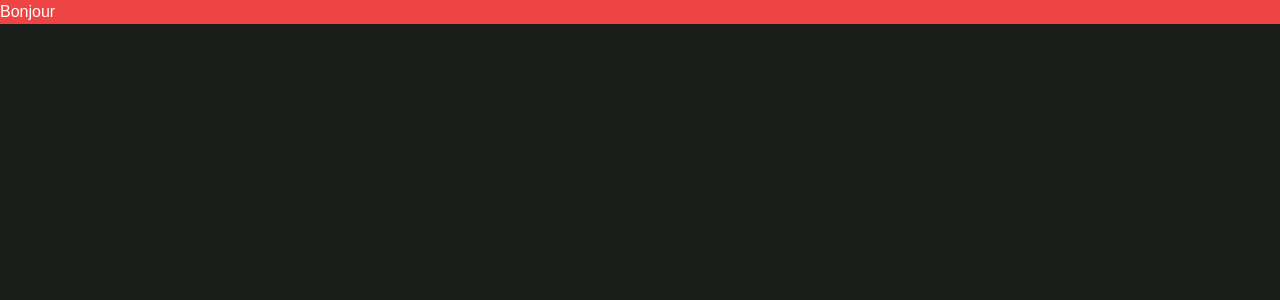
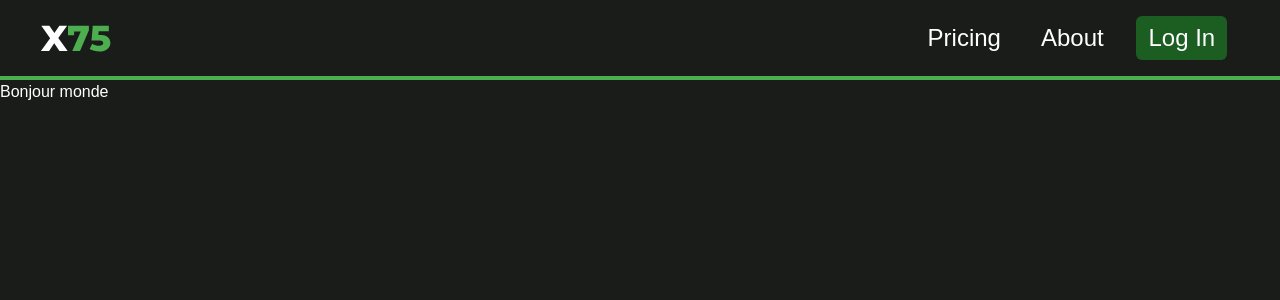
Before and after one commit to 5ax75/5ax75-todo, a Next.js app: page / in a window 1280 px wide. Shown: the top 300 px of the page. Built offline with nearby package versions, Linux system fonts and the light colour scheme.

Commit message:
- Modification after merge - Added gradient to tailwind cfg - Tried a bunch of shit then reverted them lol

```diff
--- a/src/app/dashboard/layout.tsx
+++ b/src/app/dashboard/layout.tsx
@@ -1,12 +1,10 @@
-import Navbar from '@/components/navbar';
-import Sidebar from '@/components/sidebar';
+import Sidebar from "@/components/sidebar";
 
 export default function Layout({ children }: { children: React.ReactNode }) {
   return (
     <div>
-			<Navbar />
       <main className="flex">
-				<Sidebar></Sidebar>
+        <Sidebar />
         {children}
       </main>
     </div>
--- a/src/app/layout.tsx
+++ b/src/app/layout.tsx
@@ -1,6 +1,6 @@
 import type { Metadata } from "next";
 import "./globals.css";
-
+import Navbar from "../components/navbar";
 
 export const metadata: Metadata = {
   title: "Create Next App",
@@ -14,7 +14,8 @@ export default function RootLayout({
 }>) {
   return (
     <html lang="en">
-      <body>
+      <body className="h-screen">
+        <Navbar />
         {children}
       </body>
     </html>
--- a/src/app/page.tsx
+++ b/src/app/page.tsx
@@ -1,10 +1,7 @@
-
 export default function Home() {
   return (
     <>
-    <div className="bg-red-500 h-1/4">
-      Bonjour
-    </div>
+      <div className="">Bonjour monde</div>
     </>
   );
 }
--- a/src/components/button.tsx
+++ b/src/components/button.tsx
@@ -1,5 +1,5 @@
-import { Url } from 'next/dist/shared/lib/router/router';
-import Link from 'next/link';
+import { Url } from "next/dist/shared/lib/router/router";
+import Link from "next/link";
 
 interface ButtonProps {
   text: string;
@@ -11,11 +11,12 @@ export default function Button({ text, link, background = true }: ButtonProps) {
   return link ? (
     <Link href={link}>
       <button
-				className=" rounded-md py-1 px-2"
+        className=" rounded-md py-1 px-3"
         style={{
-					background: background ? '#1C5E21' : 'transparent',
-					marginInline: background ? '0.8rem' : '0.5rem',
-				}}>
+          background: background ? "#1C5E22" : "transparent",
+          marginInline: background ? "0.8rem" : "0.5rem",
+        }}
+      >
         {text}
       </button>
     </Link>
@@ -23,10 +24,11 @@ export default function Button({ text, link, background = true }: ButtonProps) {
     <button
       className=" rounded-md py-1 px-3"
       style={{
-				background: background ? '#1C5E21' : 'transparent',
-				fontSize: '1.5rem',
-				marginInline: background ? '0.8rem' : '0.5rem',
-			}}>
+        background: background ? "#1C5E22" : "transparent",
+        fontSize: "1.5rem",
+        marginInline: background ? "0.8rem" : "0.5rem",
+      }}
+    >
       {text}
     </button>
   );
--- a/src/components/navbar.tsx
+++ b/src/components/navbar.tsx
@@ -1,5 +1,5 @@
-import { Logo } from '@/ressources/svgs/index';
-import Button from './button';
+import { Logo } from "@/ressources/svgs/index";
+import Button from "./button";
 
 export default function Navbar() {
   return (
--- a/tailwind.config.ts
+++ b/tailwind.config.ts
@@ -15,6 +15,9 @@ const config: Config = {
         secondary: "var(--secondary)",
         primary: "var(--primary)",
       },
+      backgroundImage: {
+        "green-gradient": "linear-gradient(to top right, #1C5E22, #4CAE4F)",
+      },
     },
   },
   plugins: [],
```
Also changed, not shown: 1 other file (tests, documents, lock files or other folders). Lines whose indentation alone changed are shown as unchanged.
